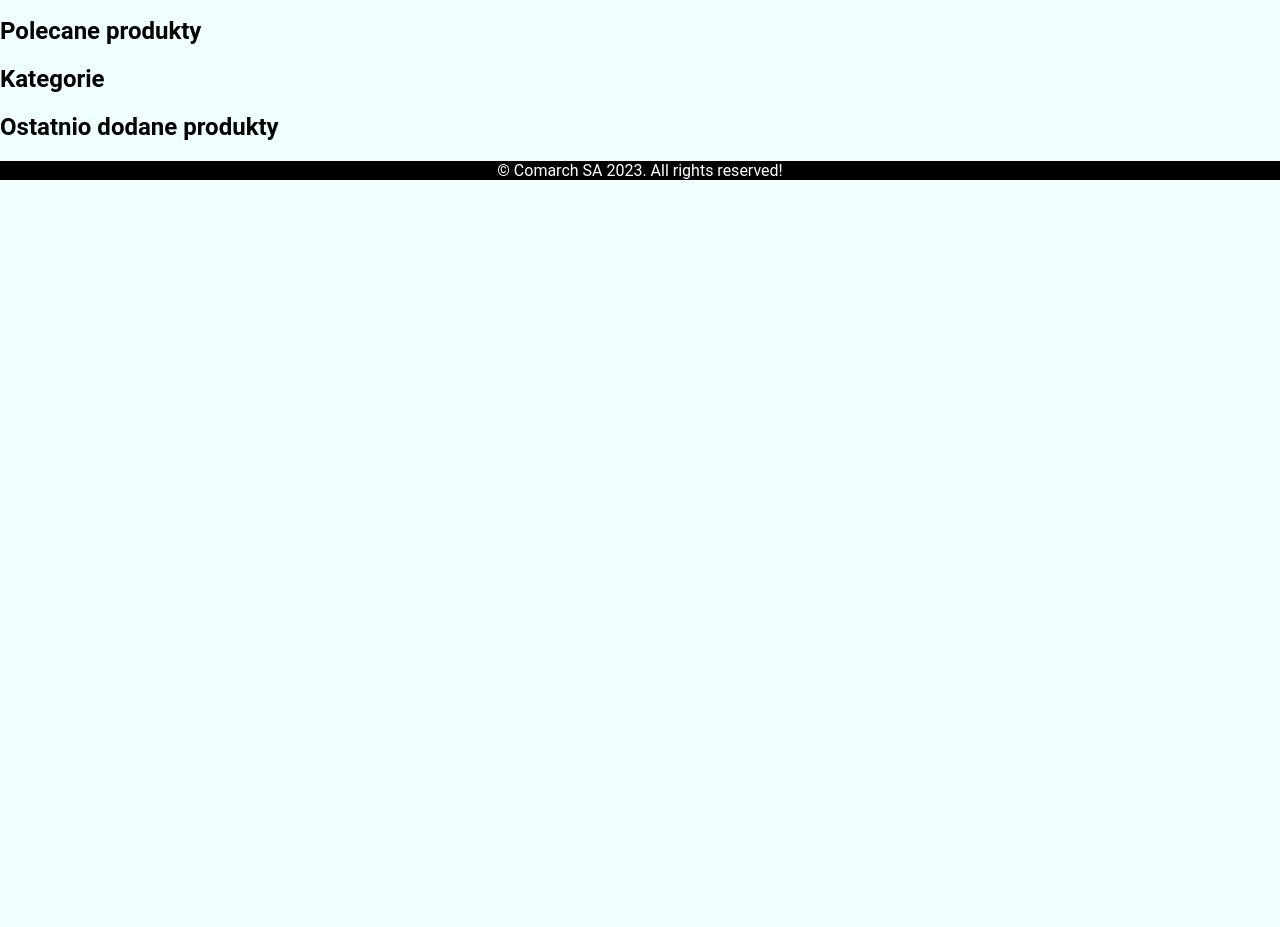
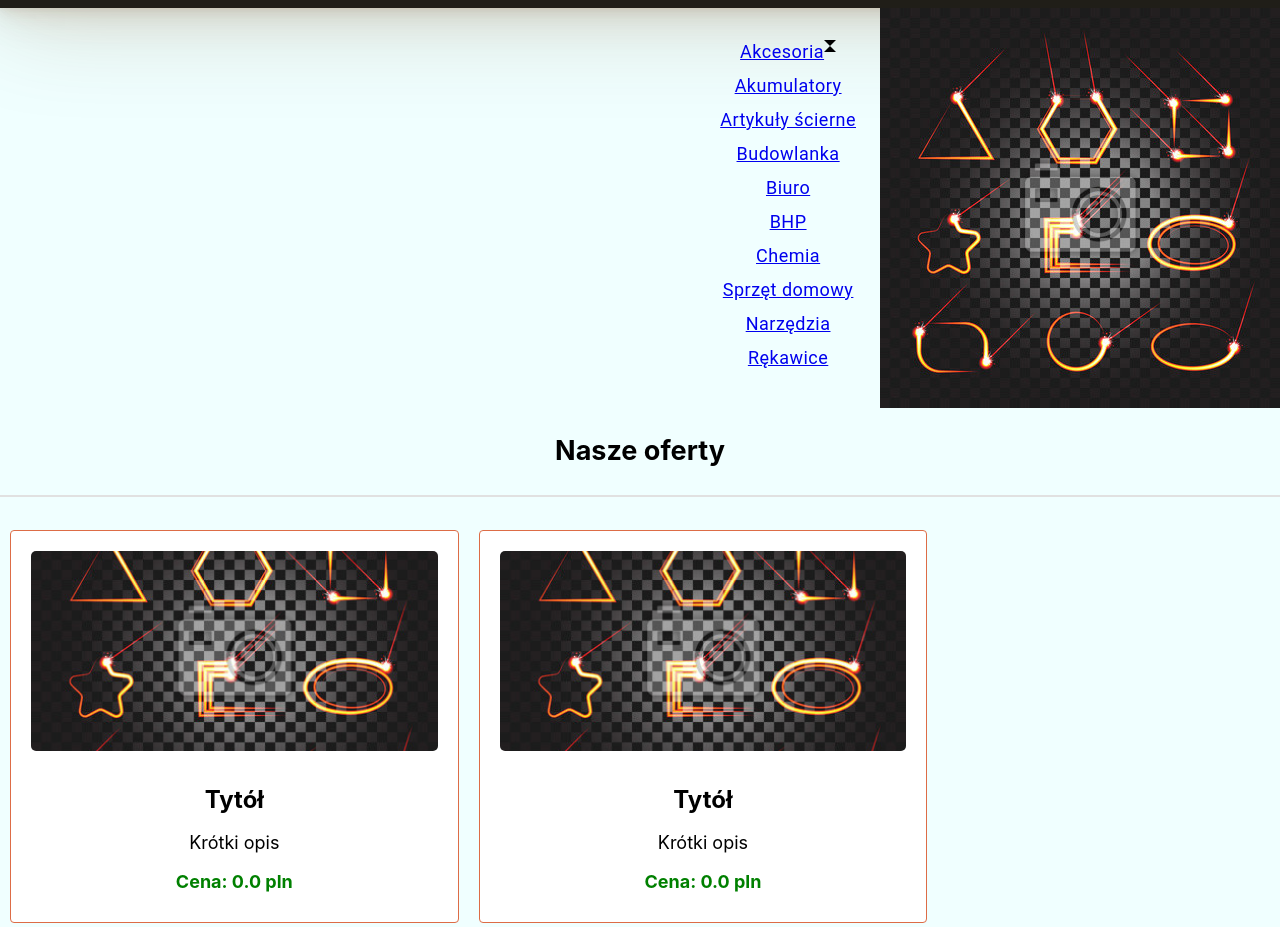
Before and after one commit to Tuxuy3Dom/shop-kianit, a plain HTML site: page index.html in a window 1280 px wide. Shown: the part 165-1092 px from the top of the page. Before the commit the page ends 800 px from the top, so only its background shows below. Drawn offline with nearby package versions, Linux system fonts and the light colour scheme.

Commit message:
Update main page

```diff
--- a/css/style.css
+++ b/css/style.css
@@ -13,6 +13,12 @@ nav {
 
 ul {
     list-style-type: none;
+}
+
+.container {
+    width: 100%;
+    height: 800px;
+    box-shadow: 0px 0.24905309081077576px 2.794929027557373px 0px rgba(109, 61, 10, 0.03), 0px 0.5985091924667358px 6.7166032791137695px 0px rgba(109, 61, 10, 0.05), 0px 1.1269396543502808px 12.646767616271973px 0px rgba(109, 61, 10, 0.07), 0px 2.010267734527588px 22.55967140197754px 0px rgba(109, 61, 10, 0.09), 0px 3.7599847316741943px 42.19538497924805px 0px rgba(109, 61, 10, 0.12), 0px 9px 101px 0px rgba(109, 61, 10, 0.21);
 }
 
 .header {
@@ -74,11 +80,141 @@ ul {
     box-shadow: 1px 0px 13px 0px rgba(0, 0, 0, 0.20);
 }
 
+.wrapper-cat-ban {
+    display: inline-flex;
+    justify-content: flex-end;
+    width: 100%;
+}
+
+.categories-list {
+    display: inline-flex;
+    flex-direction: column;
+    align-items: flex-start;
+}
+
+.navigation-cat {
+    display: inline-flex;
+    flex-direction: column;
+    align-items: flex-start;
+    padding: 16px 24px;
+    align-items: center;
+    gap: 10px;
+    flex: 1 0 0;
+    align-self: stretch;
+}
+
+.navigation-item-cat {
+    display: flex;
+    justify-content: center;
+    color: var(--black-087, rgba(0, 0, 0, 0.87));
+    text-align: center;
+    font-size: 18px;
+    font-family: Roboto;
+    line-height: 24px;
+    letter-spacing: 0.5px;
+}
+
+.arrow-down {
+    position: relative;
+    width: 0;
+    height: 0;
+    border-left: 6px solid transparent;
+    border-right: 6px solid transparent;
+    border-top: 6px solid black;
+}
+
+.arrow-down::after {
+    content: "";
+    position: absolute;
+    top: 100%;
+    left: 50%;
+    transform: translateX(-50%) rotate(180deg);
+    width: 0;
+    height: 0;
+    border-left: 6px solid transparent;
+    border-right: 6px solid transparent;
+    border-top: 6px solid black;
+}
+
+.container-main {
+    display: inline-flex;
+    flex-direction: column;
+    align-items: center;
+    width: 100%;
+    gap: 28px;
+}
+
+#featured-products {
+    color: #000;
+    text-align: center;
+    font-size: 18px;
+    font-family: Inter;
+}
+
+.underline {
+    border-bottom: 2px solid #E1E1E1;
+    padding-bottom: 28px;
+}
+
+.card-container {
+    display: flex;
+    flex-wrap: wrap;
+}
+
+.card {
+    width: calc(33.33% - 20px); /* Szerokość karty z odstępem */
+    border-radius: 4px;
+    border: 1px solid var(--orange-lite, #DD6C46);
+    background: var(--white, #FFF);
+    padding: 20px;
+    margin: 10px;
+    text-align: center;
+}
+
+.card img {
+    width: 100%;
+    max-height: 200px;
+    object-fit: cover;
+    border-radius: 5px;
+    margin-bottom: 10px;
+}
+
+.card h2 {
+    font-size: 24px;
+    margin-bottom: 10px;
+}
+
+.card p {
+    margin-bottom: 10px;
+}
+
+.card .price {
+    font-weight: bold;
+    color: green;
+}
+
+/* footer {
+    color: #ABABAB;
+    position: fixed;
+    bottom: 0;
+    width: 100%;
+    background-color: black;
+} */
+
+.footer-info {
+    background: #201E18;
+}
+
 footer p{
     text-align: center;
     color: white;
 }
 
 .reserved {
+    color: #ABABAB;
+    padding: 10px 0 10px 0;
+    /* position: fixed;
+    bottom: 0; */
+    width: 100%;
     background-color: black;
 }
--- a/index.html
+++ b/index.html
@@ -38,15 +38,75 @@
         </nav>
       </div>
     </header>
+    <div class="wrapper-cat-ban">
+      <div class="categories-list">
+        <ul class="navigation-cat">
+          <li class="navigation-item-cat">
+            <a href="#">Akcesoria</a>
+            <div class="arrow-down"></div>
+          </li>
+          <li class="navigation-item-cat"><a href="#">Akumulatory</a></li>
+          <li class="navigation-item-cat"><a href="#">Artykuły ścierne</a></li>
+          <li class="navigation-item-cat"><a href="#">Budowlanka</a></li>
+          <li class="navigation-item-cat"><a href="#">Biuro</a></li>
+          <li class="navigation-item-cat"><a href="#">BHP</a></li>
+          <li class="navigation-item-cat"><a href="#">Chemia</a></li>
+          <li class="navigation-item-cat"><a href="#">Sprzęt domowy</a></li>
+          <li class="navigation-item-cat"><a href="#">Narzędzia</a></li>
+          <li class="navigation-item-cat"><a href="#">Rękawice</a></li>
+        </ul>
+      </div>
+      <div class="banners ">
+        <img src="img/banner.jpg" alt="Sekcja z informacjami dotyczącymi bannera danej strony">
+      </div>
+    </div>
+
 
     <!-- Content section main page -->
-    <main>
+    <main class="container-main">
       <section id="featured-products">
-        <h2>Polecane produkty</h2>
-        <!-- tu można umieścić listę polecanych produktów -->
+        <h2 class="underline">Nasze oferty</h2>
+        <div class="card-container">
+          <div class="card">
+            <img src="img/banner.jpg" alt="dotyczy oferty produktu">
+            <h2>Tytół</h2>
+            <p>Krótki opis</p>
+            <p class="price">Cena: 0.0 pln</p>
+          </div>
+          <div class="card">
+            <img src="img/banner.jpg" alt="dotyczy oferty produktu">
+            <h2>Tytół</h2>
+            <p>Krótki opis</p>
+            <p class="price">Cena: 0.0 pln</p>
+          </div>
+          <div class="card">
+            <img src="img/banner.jpg" alt="dotyczy oferty produktu">
+            <h2>Tytół</h2>
+            <p>Krótki opis</p>
+            <p class="price">Cena: 0.0 pln</p>
+          </div>
+          <div class="card">
+            <img src="img/banner.jpg" alt="dotyczy oferty produktu">
+            <h2>Tytół</h2>
+            <p>Krótki opis</p>
+            <p class="price">Cena: 0.0 pln</p>
+          </div>
+          <div class="card">
+            <img src="img/banner.jpg" alt="dotyczy oferty produktu">
+            <h2>Tytół</h2>
+            <p>Krótki opis</p>
+            <p class="price">Cena: 0.0 pln</p>
+          </div>
+          <div class="card">
+            <img src="img/banner.jpg" alt="dotyczy oferty produktu">
+            <h2>Tytół</h2>
+            <p>Krótki opis</p>
+            <p class="price">Cena: 0.0 pln</p>
+          </div>
+        </div>
       </section>
 
-      <section id="categories">
+      <section id="categories-offers">
         <h2>Kategorie</h2>
         <!-- tu można umieścić listę kategorii produktów -->
       </section>
@@ -59,7 +119,22 @@
 
     <!-- Footer section -->
     <footer class="footer">
-      <div class="container">
+      <div class="container-foot">
+        <div class="footer-info">
+          <div>
+            <div class="footer-logo">
+              Logo strony
+              <img src="favicon/logo_transparent.png">
+            </div>
+            <div>Twoje konto</div>
+            <div>Zakupy</div>
+            <div>sklepu</div>
+          </div>
+          <div>
+            <div>Dane strony </div>
+            <div>media społecznościowe</div>
+          </div>
+        </div>
         <div class="reserved">
           <p>&copy; Comarch SA 2023. All rights reserved!</p>
         </div>
```
Also changed, not shown: img/banner.jpg (added).
